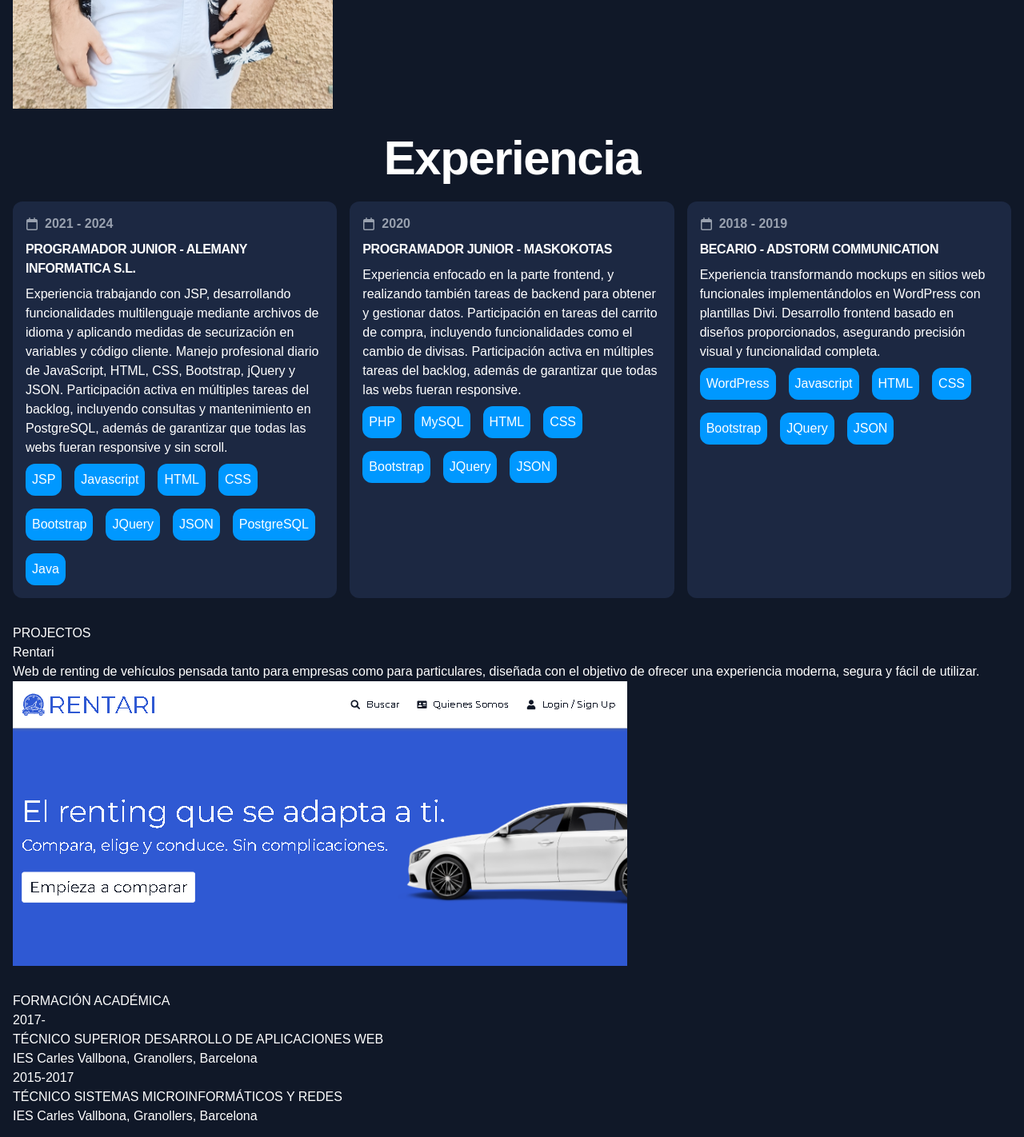
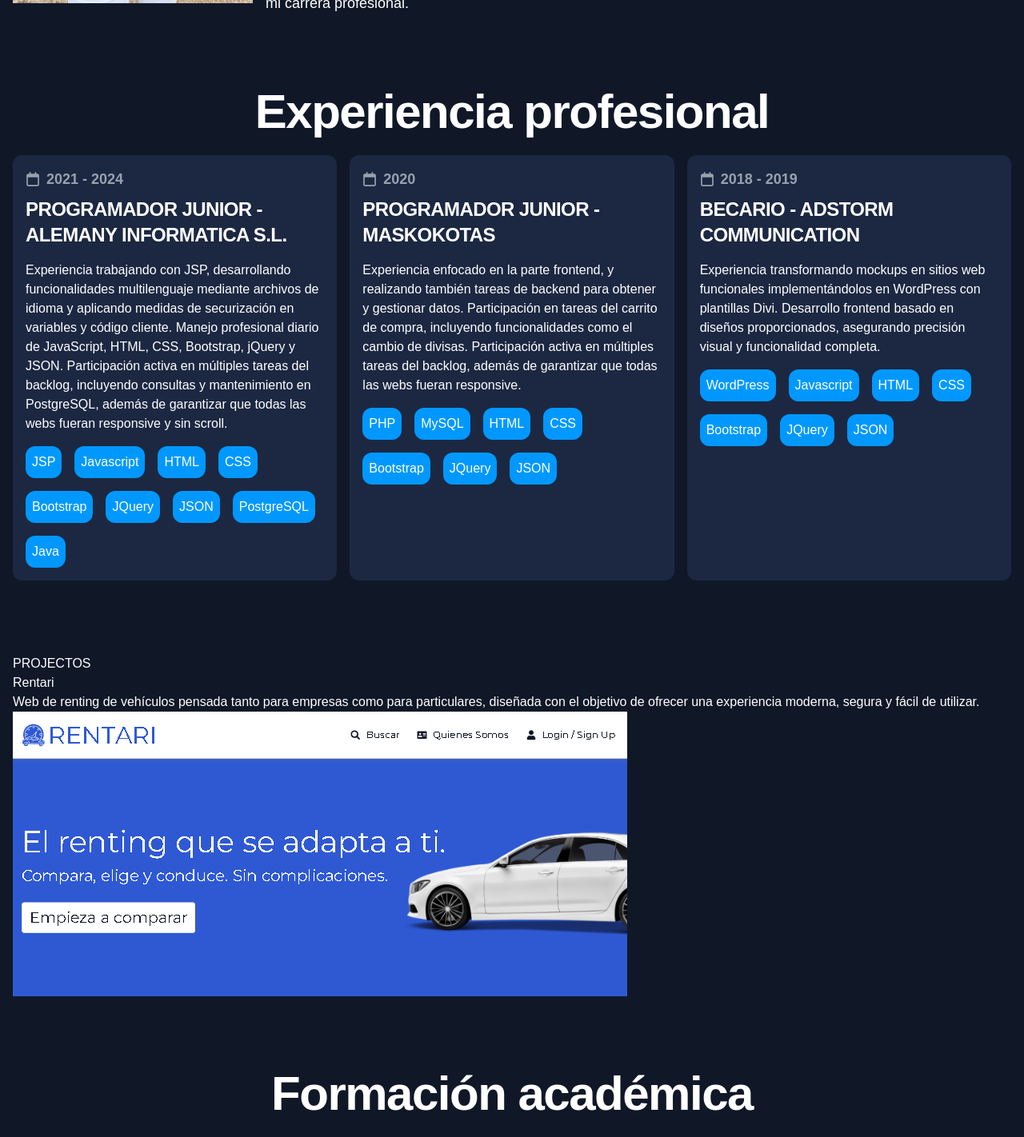
Before and after one commit to michaelsalgadop/michael-salgado-portfolio, a React (Vite) app: page / in a window 1280 px wide. Shown: the part 1330-2752 px from the top of the page at 80% size. Built offline with nearby package versions, Linux system fonts and the light colour scheme; a web font is replaced by a local one.

Commit message:
Creada sección educación + estilización del layout para que la página se vea limpia y ordenada

```diff
--- a/src/components/About.jsx
+++ b/src/components/About.jsx
@@ -4,10 +4,10 @@ import { TextAbout } from "./About/TextAbout";
 export const About = () => {
   return (
     <section id="about" className="grid grid-cols-12 gap-4">
-      <div className="hidden lg:block lg:col-span-4">
+      <div className="hidden lg:block lg:col-span-4 xl:col-span-3">
         <ImgOwner />
       </div>
-      <div className="col-span-12 lg:col-span-7">
+      <div className="col-span-12 lg:col-span-8 xl:col-span-9">
         <TextAbout />
       </div>
     </section>
--- a/src/components/About/ImgOwner.jsx
+++ b/src/components/About/ImgOwner.jsx
@@ -4,7 +4,7 @@ export const ImgOwner = () => {
     <img
       src={ownerImg}
       alt="Imagen del creador en el apartado sobre mi"
-      className="w-100 h-auto object-cover"
+      className="width-full h-auto object-cover"
     />
   );
 };
--- a/src/components/Card.jsx
+++ b/src/components/Card.jsx
@@ -16,7 +16,7 @@ export const Card = (props) => {
     stack = null,
   } = props;
   return (
-    <article className="col-span-12 md:col-span-6 lg:col-span-4 bg-secondary rounded-xl p-4 space-y-2">
+    <article className="col-span-12 md:col-span-6 xl:col-span-4 bg-secondary rounded-xl p-4 space-y-2">
       <DateCard date1={date1} date2={date2} />
       <TitleCard center={center} position={position} education={education} />
       {ubication && <UbicationCard ubication={ubication} />}
--- a/src/components/Card/FeatureCard.jsx
+++ b/src/components/Card/FeatureCard.jsx
@@ -1,5 +1,7 @@
 export const FeatureCard = ({ children }) => {
   return (
-    <p className="text-gray-400 flex items-center font-bold">{children}</p>
+    <p className="text-md md:text-lg text-gray-400 flex items-center font-bold">
+      {children}
+    </p>
   );
 };
--- a/src/components/Card/Tecnologies.jsx
+++ b/src/components/Card/Tecnologies.jsx
@@ -2,7 +2,7 @@ import React from "react";
 import { Tecnology } from "./Tecnology";
 export const Tecnologies = React.memo(({ stack }) => {
   return (
-    <ul className="flex gap-4 flex-wrap">
+    <ul className="flex gap-4 flex-wrap mt-4">
       {stack &&
         stack.map((tecnology, id) => <Tecnology key={id} text={tecnology} />)}
     </ul>
--- a/src/components/Card/TitleCard.jsx
+++ b/src/components/Card/TitleCard.jsx
@@ -6,5 +6,9 @@ export const TitleCard = React.memo(({ center, position, education }) => {
     if (education) return education;
     return "";
   }, [center, education, position]);
-  return <h4 className="tracking-tight font-bold">{title}</h4>;
+  return (
+    <h4 className="tracking-tight font-bold text-[20px] lg:text-xl xl:text-2xl mb-4">
+      {title}
+    </h4>
+  );
 });
--- /dev/null
+++ b/src/components/Educations.jsx
@@ -0,0 +1,23 @@
+import { educations } from "../data/data";
+import { Card } from "./Card";
+export const Educations = () => {
+  return (
+    <section id="education">
+      <h3 className="text-center text-[45px] md:text-6xl font-bold tracking-tight mb-6">
+        Formación académica
+      </h3>
+      <div className="grid grid-cols-12 gap-4">
+        {educations &&
+          educations.map(({ date1, education, date2, ubication }, index) => (
+            <Card
+              key={index}
+              date1={date1}
+              education={education}
+              ubication={ubication}
+              date2={date2}
+            />
+          ))}
+      </div>
+    </section>
+  );
+};
--- a/src/components/Experiences.jsx
+++ b/src/components/Experiences.jsx
@@ -4,7 +4,7 @@ export const Experiences = () => {
   return (
     <section id="experience">
       <h3 className="text-center text-[45px] md:text-6xl font-bold tracking-tight mb-6">
-        Experiencia
+        Experiencia profesional
       </h3>
       <div className="grid grid-cols-12 gap-4">
         {experiences &&
--- a/src/pages/Layout.jsx
+++ b/src/pages/Layout.jsx
@@ -6,13 +6,14 @@ import { Header } from "../components/Layout/Header";
 import { About } from "../components/About";
 import { Jumbotron } from "../components/Jumbotron";
 import { Experiences } from "../components/Experiences";
+import { Educations } from "../components/Educations";
 export default function Layout() {
   const { openNavbar } = useContext(NavbarContext);
   return (
     <div className="bg-gray-900">
       {openNavbar && <DarkScreen />}
       <Header />
-      <main className="text-white">
+      <main className="text-white space-y-10 lg:space-y-15">
         <Jumbotron />
         <About />
         <Experiences />
@@ -30,15 +31,7 @@ export default function Layout() {
             <img src={rentariImg} alt="Imagen de la web de Rentari" />
           </a>
         </section>
-        <section>
-          <h3>FORMACIÓN ACADÉMICA</h3>
-          <p>2017-</p>
-          <p>TÉCNICO SUPERIOR DESARROLLO DE APLICACIONES WEB</p>
-          <p>IES Carles Vallbona, Granollers, Barcelona</p>
-          <p>2015-2017</p>
-          <p>TÉCNICO SISTEMAS MICROINFORMÁTICOS Y REDES</p>
-          <p>IES Carles Vallbona, Granollers, Barcelona</p>
-        </section>
+        <Educations />
         <section>
           <h3>CERTIFICACIONES</h3>
           <p>2021</p>
```
